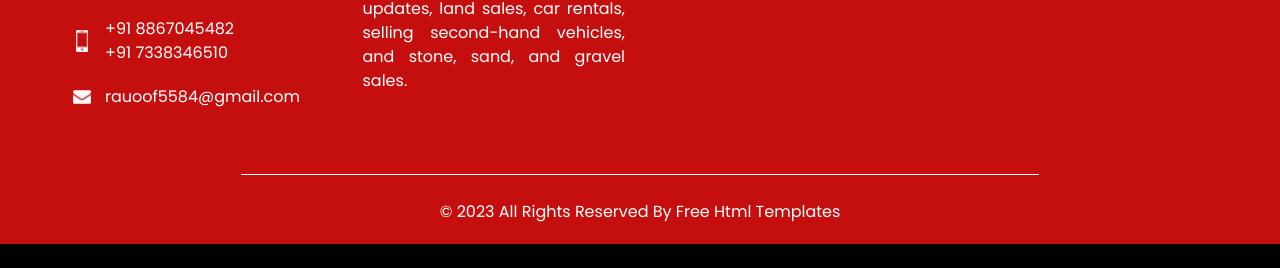
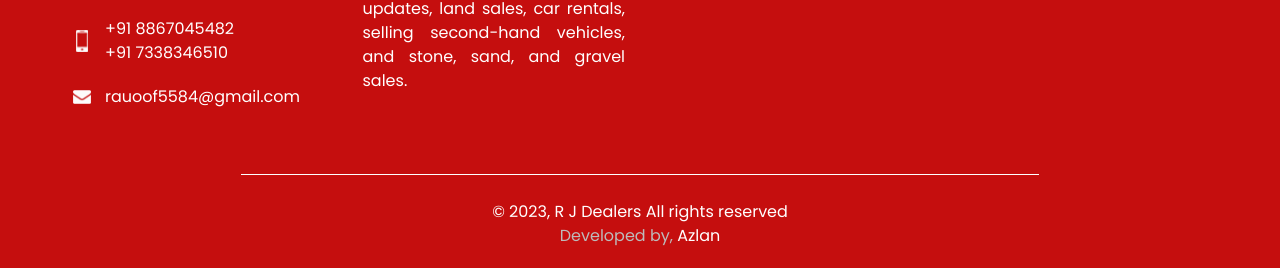
Before and after one commit to azlanajju/RJ-Dealers-Website, a plain HTML site: page index.html in a window 1280 px wide. Shown: the part 4456-4724 px from the top of the page. Before the commit the page ends 4700 px from the top, so only its background shows below. Drawn offline with Linux system fonts and the light colour scheme.

Commit message:
added foolter

```diff
--- a/index.html
+++ b/index.html
@@ -745,8 +745,11 @@
   <section class="container-fluid footer_section ">
     <div class="container">
       <p>
-        &copy; <span id="displayYear"></span> All Rights Reserved By
-        <a href="https://html.design/">Free Html Templates</a>
+        &copy; <span id="displayYear"></span>,  R J Dealers
+        <a >All rights reserved</a>
+        <br>
+        <span style="color: rgb(189, 187, 187);">Developed by,</span>
+        <a href="https://azlan.engineer" >Azlan</a>
       </p>
     </div>
   </section>
```
